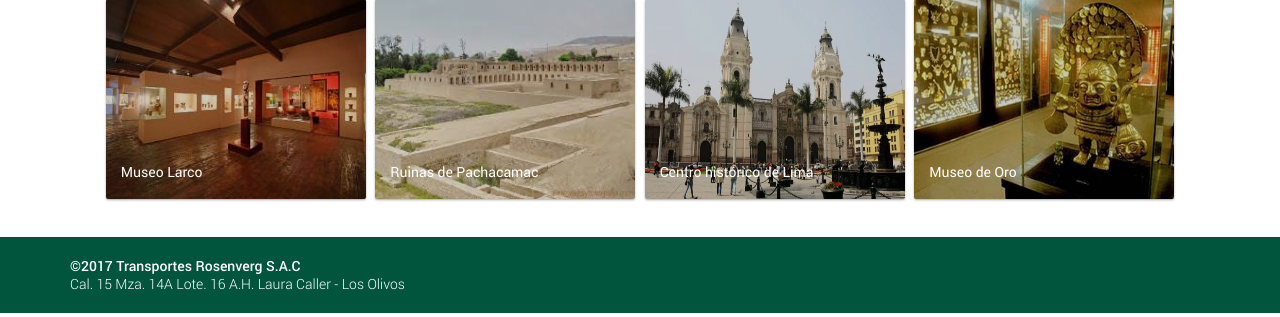
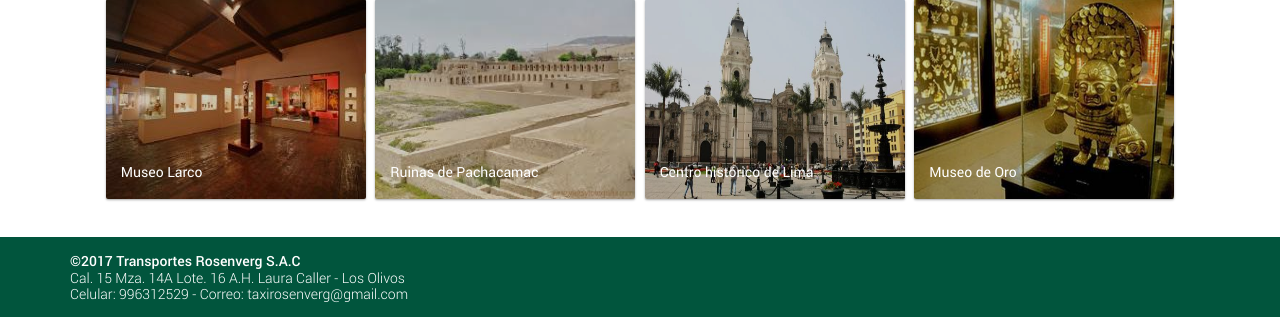
Before and after one commit to joseminaya15/transportesRosenverg, a CodeIgniter app: page /transportesRosenverg/ in a window 1280 px wide. Shown: the part 3103-3420 px from the top of the page. Run offline with CodeIgniter, Linux system fonts and the light colour scheme; some libraries are stand-ins or nearby versions; some web fonts are replaced.

Commit message:
vista y css

```diff
--- a/application/views/v_index.php
+++ b/application/views/v_index.php
@@ -83,7 +83,7 @@ defined('BASEPATH') OR exit('No direct script access allowed');
                     </div>
                 </div>
                 <div class="col-sm-6 cont-carousel-left">
-                    <h2>Tu taxi desde $20 d&oacute;lares desde el Aeropuerto a Miraflores</h2>
+                    <h2>Tu taxi desde $20 desde el Aeropuerto a Miraflores</h2>
                     <img class="logo-trip" src="<?php echo RUTA_IMG?>logos/logo.svg" alt="">
                 </div>
                 <div class="col-sm-6 cont-carousel right">
@@ -527,6 +527,7 @@ defined('BASEPATH') OR exit('No direct script access allowed');
             <div class="container">
                 <p>&copy;2017 Transportes Rosenverg S.A.C</p>
                 <p class="font-light">Cal. 15 Mza. 14A Lote. 16 A.H. Laura Caller - Los Olivos</p>
+                <p class="font-light">Celular: <a href="tel:+51996312529">996312529</a> - Correo: <a href="mailto:taxirosenverg@gmail.com">taxirosenverg@gmail.com</a></p>
             </div>
         </footer>
 
--- a/application/views/v_reserva.php
+++ b/application/views/v_reserva.php
@@ -274,6 +274,7 @@ defined('BASEPATH') OR exit('No direct script access allowed');
             <div class="container">
                 <p>&copy;2017 Transportes Rosenverg S.A.C</p>
                 <p class="font-light">Cal. 15 Mza. 14A Lote. 16 A.H. Laura Caller - Los Olivos</p>
+                <p class="font-light">Celular: <a href="tel:+51996312529">996312529</a> - Correo: <a href="mailto:taxirosenverg@gmail.com">taxirosenverg@gmail.com</a></p>
             </div>
         </footer>
 
--- a/public/css/index.css
+++ b/public/css/index.css
@@ -25,6 +25,7 @@ a, a:FOCUS, a:ACTIVE, a:HOVER, a:VISITED, p, nav a, nav button {
 }
 .font-light{
     font-family: 'RobotoLight';
+    line-height: 16px;
 }
 .background-grey{
     background-color: #F8F8F8;
@@ -727,13 +728,17 @@ button.btn.btn-default.active:VISITED,
 /*FOOTER*/
 footer{
     background-color: #01553D;
-    padding: 20px 0;
+    padding: 15px 0;
 }
 footer p{
     color: #FFFFFF;
     font-family: 'RobotoMedium';
     margin: 0;
     line-height: 18px;
+}
+footer p a{
+    color: #FFFFFF !important;
+    text-decoration: none;
 }
 
 /*MDL-INPUT*/
```
